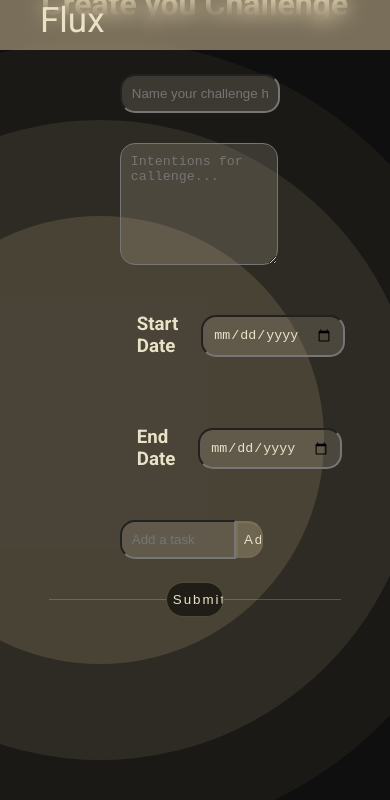
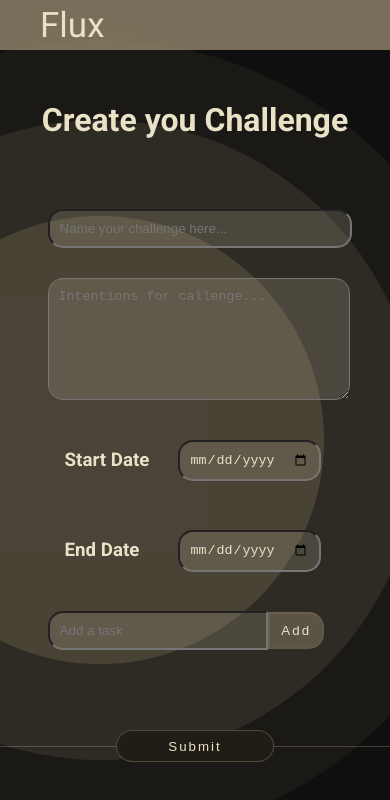
Before and after one commit to Daniel-Peatt/flux, a React (Create React App) app: page /CreateChallenge/1 in a window 390 px wide. Shown: the top 800 px of the page. Built offline with nearby package versions, Linux system fonts and the light colour scheme.

Commit message:
Fix responsiveness of CreateAccount and CreateChallenge

```diff
--- a/src/App.css
+++ b/src/App.css
@@ -4,7 +4,6 @@ body {
   margin: 0;
   padding: 0;
   background-color: rgb(15, 15, 15) ;
-  max-width: 1200px;
 }
 
 * {
--- a/src/components/CreateChallenge/CreateChallenge.module.css
+++ b/src/components/CreateChallenge/CreateChallenge.module.css
@@ -3,9 +3,9 @@
     display: flex;
     flex-direction: column;
     align-items: center;
-    justify-content: center;
-    height: 70vh;
-
+    justify-content: flex-end;
+    padding-top: 5rem;
+    margin-bottom: 4rem;
 }
 
 
@@ -13,7 +13,6 @@
     display: flex;
     flex-direction: row;
     justify-content: center;
-    min-height: 30rem;
     width: 70%;
     margin-top: 3rem;
 }
@@ -46,17 +45,14 @@
 }
 
 .submitButton {
-    width: 75px;
-    height: 35px;
     border-radius: 20px;
     background-color: rgb(32, 29, 23);
     font-size:smaller;
     letter-spacing: 2px;
     font-weight:400;
-    margin-top: 10px;
-    margin-bottom: 10px;
     border: .05px solid rgb(227, 205, 163, .25);
-    width: 15vw;
+    width: 10rem;
+    height: 2rem;
 }
 
 /* Line around submit button */
@@ -65,6 +61,7 @@
     justify-content: center;
     width: 100vw;
     align-items: center;
+    margin-top: 3rem;
 }
 
 .line1 {
@@ -124,7 +121,7 @@
     margin-bottom: 10px;
     padding: 10px;
     outline: none;
-    width: 20vw;
+    width: 25rem;
     color: white;
 
     /* Allows wrapping */
@@ -175,10 +172,11 @@ h3 {
     width: 90px;
 }
 
-@media (max-width: 1200px) {
+@media (max-width: 800px) {
     .box1 {
         flex-direction: column;
         align-items: center;
+        width: 90%;
     }
 
     .intentionsField {
@@ -190,8 +188,12 @@ h3 {
         margin-top: 2rem;
     }
 
+    .box1_1 {
+        width: 80%;
+    }
+
     .taskList {
-
+        width: 15rem;
     }
 
     .intentionsField {
--- a/src/components/Header/Header.module.css
+++ b/src/components/Header/Header.module.css
@@ -5,6 +5,7 @@
     font-size: 35px;
     padding-left: 40px;
     display: flex;
+    align-items: center;
     position: fixed;
     width: 100%;
     z-index: 1000;
--- a/src/components/Login/Login.jsx
+++ b/src/components/Login/Login.jsx
@@ -43,12 +43,18 @@ function Login () {
             console.log(result);
             console.log(result.password_hash);
 
+            // if(result.row.length === 0) {
+            //     setErrorMessage("No account associated with email");
+            //     return;
+            // }
+
             // Password Check
             if(password_hash !== result.password_hash)
             {
                 setErrorMessage("Failed Login - Try again")
                 return;
             }
+
 
             // Passing email to the next page
             navigate(`/CreateChallenge/${encodeURIComponent(email)}`);
--- a/src/pages/CreateAccount.js
+++ b/src/pages/CreateAccount.js
@@ -1,12 +1,19 @@
 import Header from "../components/Header/Header.jsx";
 import CreateAccount from "../components/CreateAccount/CreateAccount.jsx";
+import Background from "../components/Background/Background.jsx";
+
+// CSS
+import styles from './CreateAccount.module.css';
 
 export default function CreateAccountPage () {
     return (
         <>
+        <Header />
+        <Background />
+        <div styles={styles.box}>
+             <CreateAccount />
+        </div>
 
-        <Header />
-        <CreateAccount />
         </>
     )
 }
--- /dev/null
+++ b/src/pages/CreateAccount.module.css
@@ -0,0 +1,4 @@
+.box {
+    /* display: flex;
+    justify-content: center; */
+}
```
